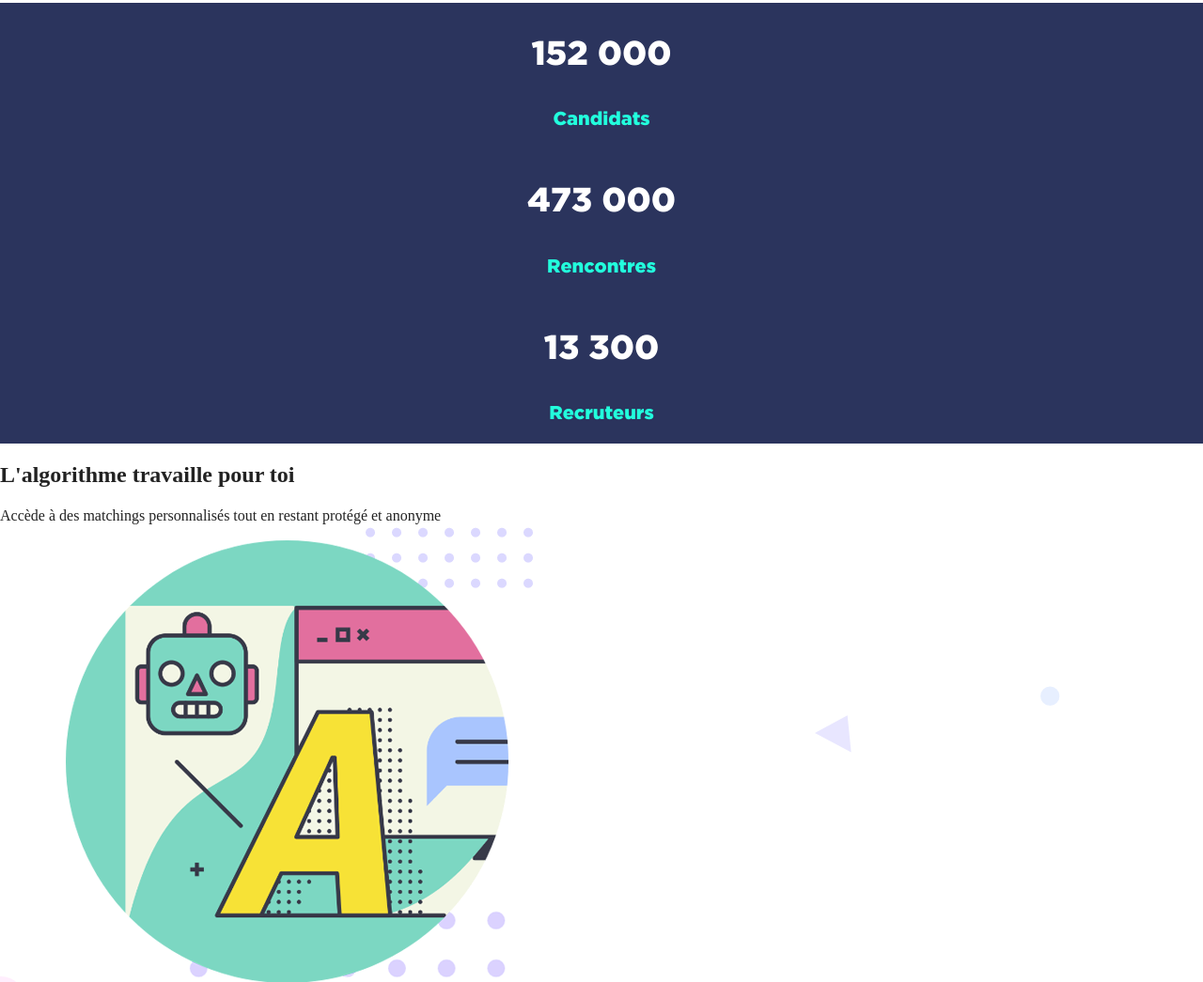
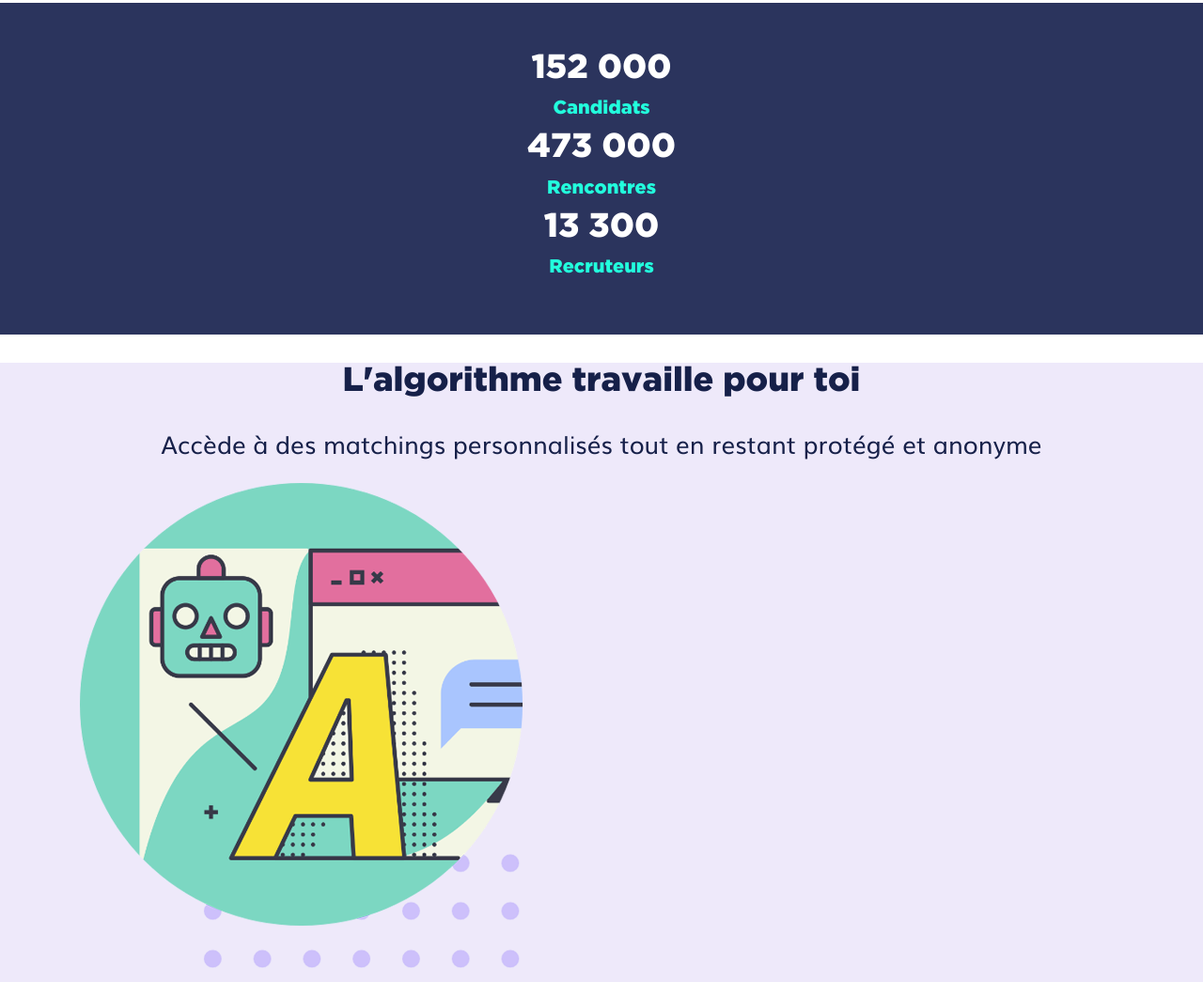
Before and after one commit to G-Adrien/Chooseyourboss, a website built with Parcel: page index.html in a window 1280 px wide. Shown: the part 797-1842 px from the top of the page at 94% size. Built offline with nearby package versions, Linux system fonts and the light colour scheme; files whose address does not match are found by name.

Commit message:
Section stat css done

```diff
--- a/css/main.css
+++ b/css/main.css
@@ -94,10 +94,6 @@ textarea {
      src: url('/font/Gotham\ Black\ Regular.ttf');
      }
 
-   /* *{
-     font-family:'Gotham Black Regular';
-   } */
-
    @font-face { font-family: 'Muli';
     src: url('/font/Muli.ttf');
     }
@@ -109,11 +105,11 @@ body{
 
 /* Utility classes */
 
-.muli{
+p{
   font-family: 'Muli';
 }
 
-.gotham{
+h1, h2, h3, h4{
   font-family: 'Gotham Black Regular';
 }
 
@@ -146,27 +142,25 @@ nav{
      padding: 0;
   }
 
-header article{
+.topSite article{
   padding:0 15px;
   padding-top: 50px;
 }
 
 h1{
   color: #162049;
-  font-family: "Gotham Black Regular";
   font-size: 46px;
   line-height: 1;
   margin-top: 0;
 }
 
-header p{
-  font-family: "Muli";
+.topSite p{
   font-size: 26px;
   color: #212121;
   margin-bottom: 0;
 }
 
-header a{
+.btn{
   background-color: #4D22FF;
   color: white;
   border-radius: 24px;
@@ -177,8 +171,12 @@ header a{
   vertical-align: middle;
   font-size:  26px;
   margin: 50px 0;
+}
 
+.btn:hover{
+  opacity: 0.5;
 }
+
 
 
 .viewPort{
@@ -196,7 +194,7 @@ header a{
 
 
 
-
+/*  "stat"  */
 
 .stat{
   background-color: #2b345d;
@@ -204,23 +202,46 @@ header a{
   flex-direction: column;
   justify-content: center;
   align-items: center;
+  padding: 50px 0;
+}
+
+.stat div p{
+  margin:0 0 10px 0;
+  font-family: "Gotham Black Regular";
 
 }
 
 .stat div p:first-child{
   color: #fff;
   font-size: 36px;
-  font-family: "Gotham Black Regular";
+
 }
 
 .stat div p:last-of-type{
   color: #2fd;
   font-size: 20px;
-  font-family: "Gotham Black Regular";
   text-align: center;
 }
 
+/*  "algo"  */
 
+.algo{
+  color: #162049;
+  background-color: #eee9fa;
+  padding:0 15px;
+
+}
+
+.algo header{
+  text-align: center;
+}
+
+.algo header h2{
+  font-size: 36px;
+}
+.algo header p{
+  font-size: 26px;
+}
 
 
 
--- a/index.html
+++ b/index.html
@@ -35,13 +35,13 @@
       <img class="logo" src="img/logo.svg" alt="Logo du site ChooseYourBoss">
     </figure>
   </nav>
-  <header>
+  <header class="topSite">
     <hr>
     <article>
       <h1>Le matching parfait est aussi professionnel</h1>
       <p>Découvre quelles offres d'emploi informatique et numérique matchent avec ton profil et choisis ta prochaine squad !</p>
       <div class="btnPos">
-        <a  href="#">Je m'inscris</a>
+        <a class="btn" href="#">Je m'inscris</a>
       </div>
     </article>
   </header>
@@ -61,11 +61,11 @@
       <p>Recruteurs</p>
     </div>
   </section>
-  <section>
-    <div>
+  <section class="algo">
+    <header>
       <h2>L'algorithme travaille pour toi</h2>
       <p>Accède à des matchings personnalisés tout en restant protégé et anonyme</p>
-    </div>
+    </header>
     <div>
       <div>
         <figure>
```
Also changed, not shown: img/anonymat.png (renamed from img/matching3.png).
